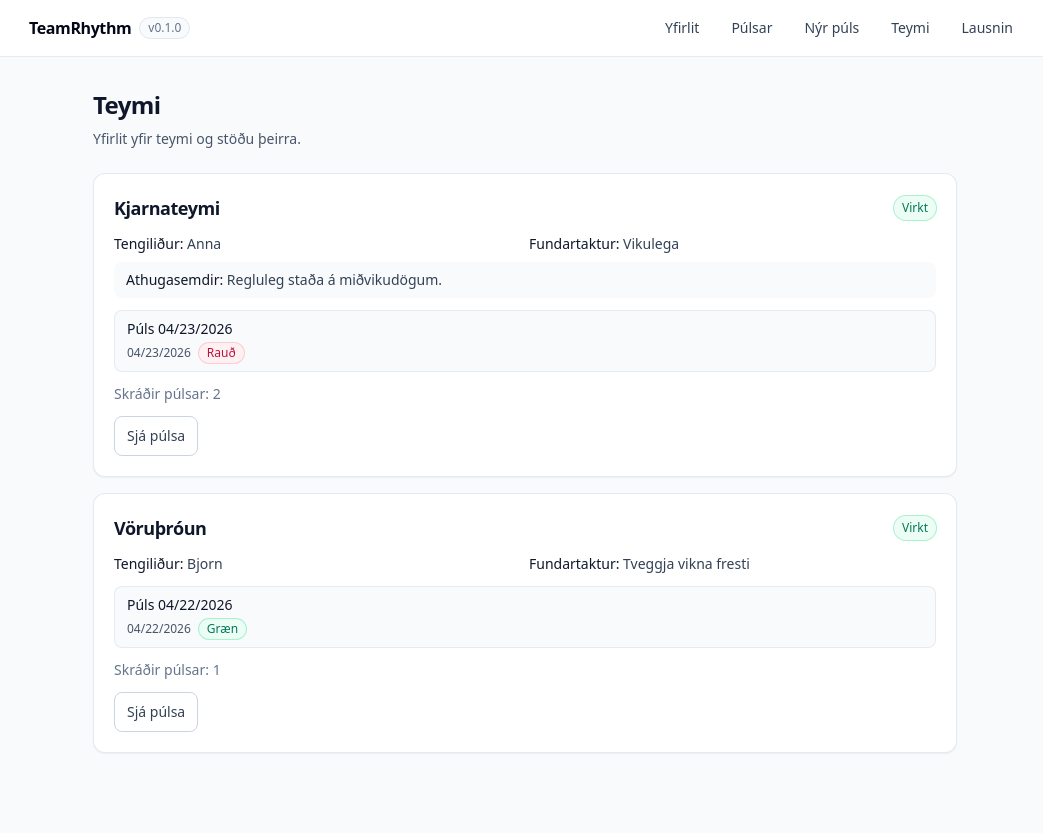
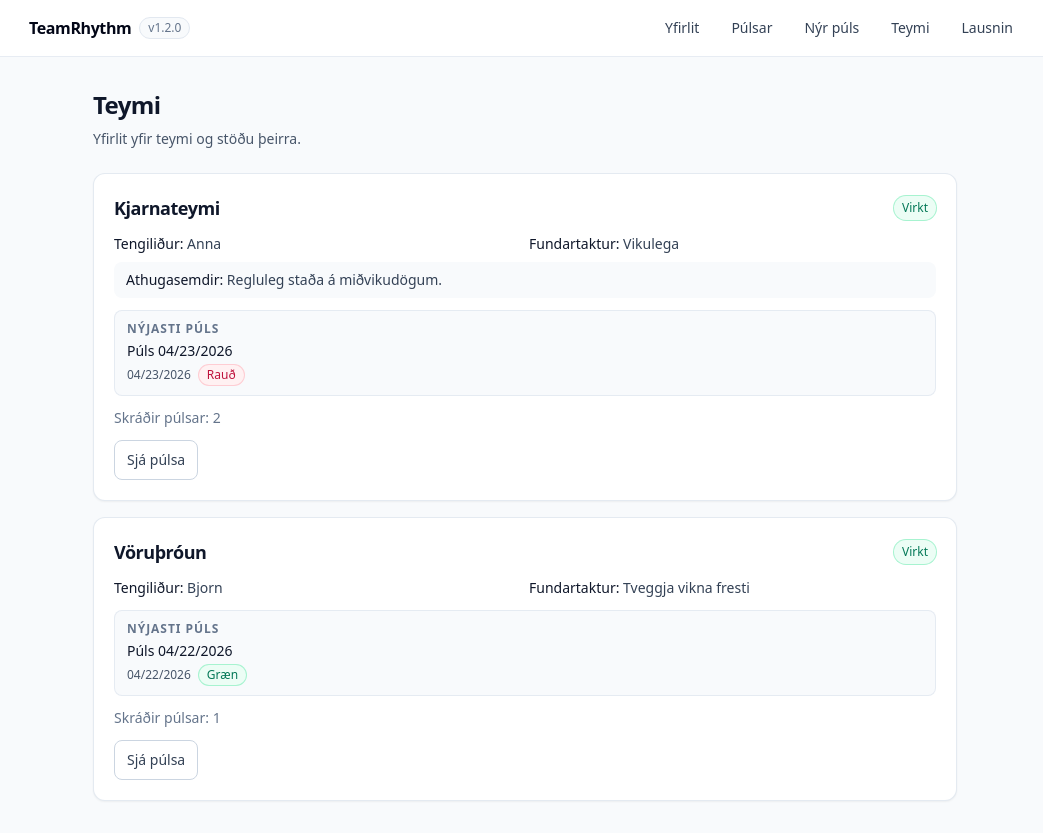
Before and after one commit to ebeinarsson-web/teamrhythm, a Next.js app: page /teymi in a window 1280 px wide. Shown: the whole page, without its empty margins (115-1158 px from the left). Before the commit the page ends 800 px from the top, so only its background shows below. Built offline with nearby package versions, Linux system fonts and the light colour scheme.

Commit message:
Fix the displayed app version and lightly polish the Teams view for a cleaner v1.2 experience.

```diff
--- a/app/teymi/page.tsx
+++ b/app/teymi/page.tsx
@@ -71,8 +71,9 @@ export default async function TeymiPage() {
                   </p>
                 ) : null}
                 {latestPulse ? (
-                <div className="mt-3 rounded-lg border border-slate-200/80 bg-slate-50 px-3 py-2">
-                  <p className="text-sm font-medium text-slate-900">{getPulseDisplayTitle(latestPulse)}</p>
+                  <div className="mt-3 rounded-lg border border-slate-200/80 bg-slate-50 px-3 py-2.5">
+                    <p className="text-xs font-semibold uppercase tracking-[0.08em] text-slate-500">Nýjasti púls</p>
+                    <p className="mt-1 text-sm font-medium text-slate-900">{getPulseDisplayTitle(latestPulse)}</p>
                     <div className="mt-1 flex flex-wrap items-center gap-2">
                       <p className="text-xs text-slate-600">{formatDateIs(latestPulse.meetingDate)}</p>
                       <span
@@ -95,7 +96,7 @@ export default async function TeymiPage() {
                 <div className="mt-3">
                   <Link
                     href={`/pulsar?team=${encodeURIComponent(team.id)}`}
-                  className="inline-flex min-h-10 items-center justify-center rounded-lg border border-slate-300 px-3 py-2 text-sm font-medium text-slate-700 transition-colors hover:bg-slate-50"
+                    className="inline-flex min-h-10 w-full items-center justify-center rounded-lg border border-slate-300 px-3 py-2 text-sm font-medium text-slate-700 transition-colors hover:bg-slate-50 sm:w-auto"
                   >
                     Sjá púlsa
                   </Link>
--- a/package.json
+++ b/package.json
@@ -1,6 +1,6 @@
 {
   "name": "teamrhythm",
-  "version": "0.1.0",
+  "version": "1.2.0",
   "private": true,
   "scripts": {
     "dev": "next dev",
```
Lines whose indentation alone changed are shown as unchanged.
